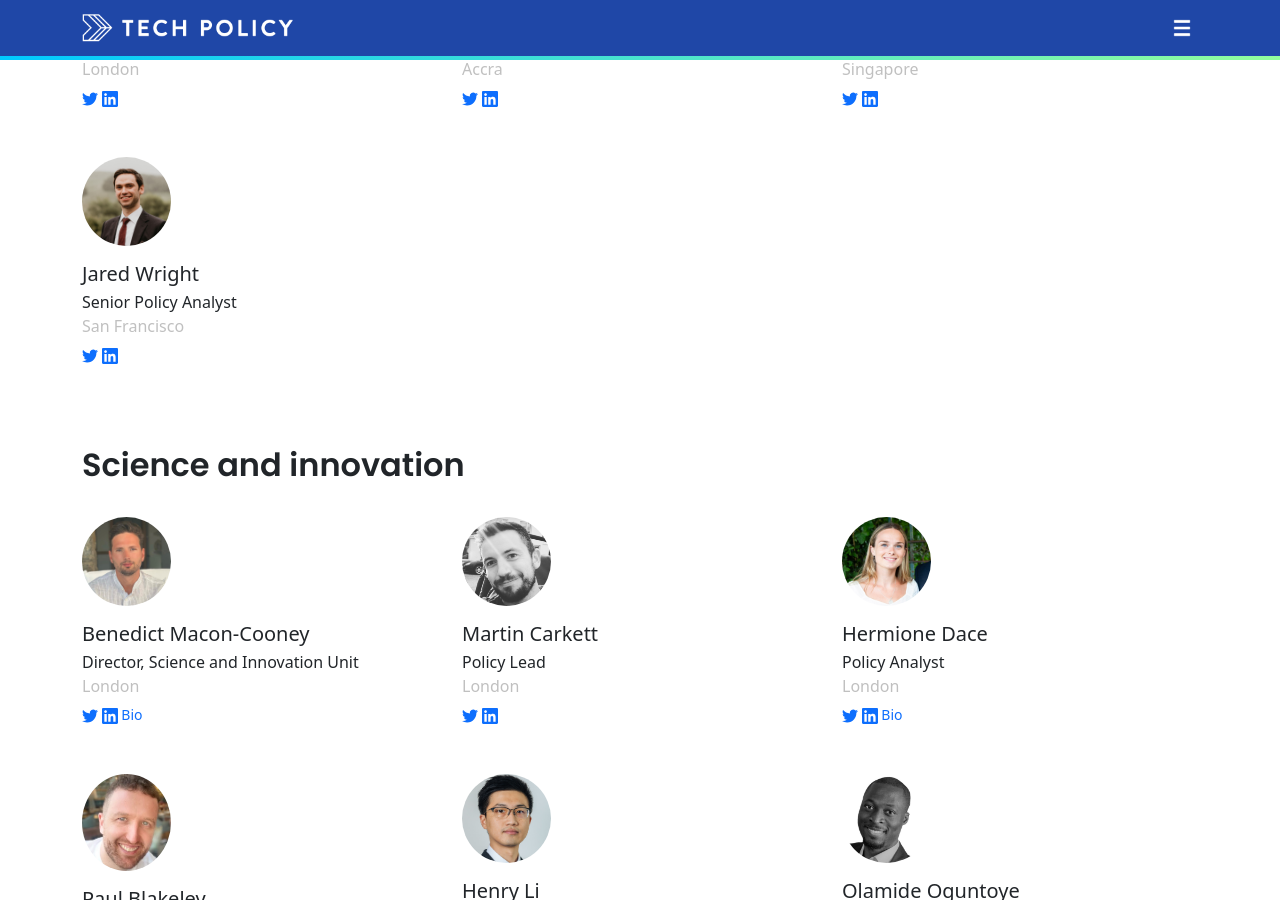
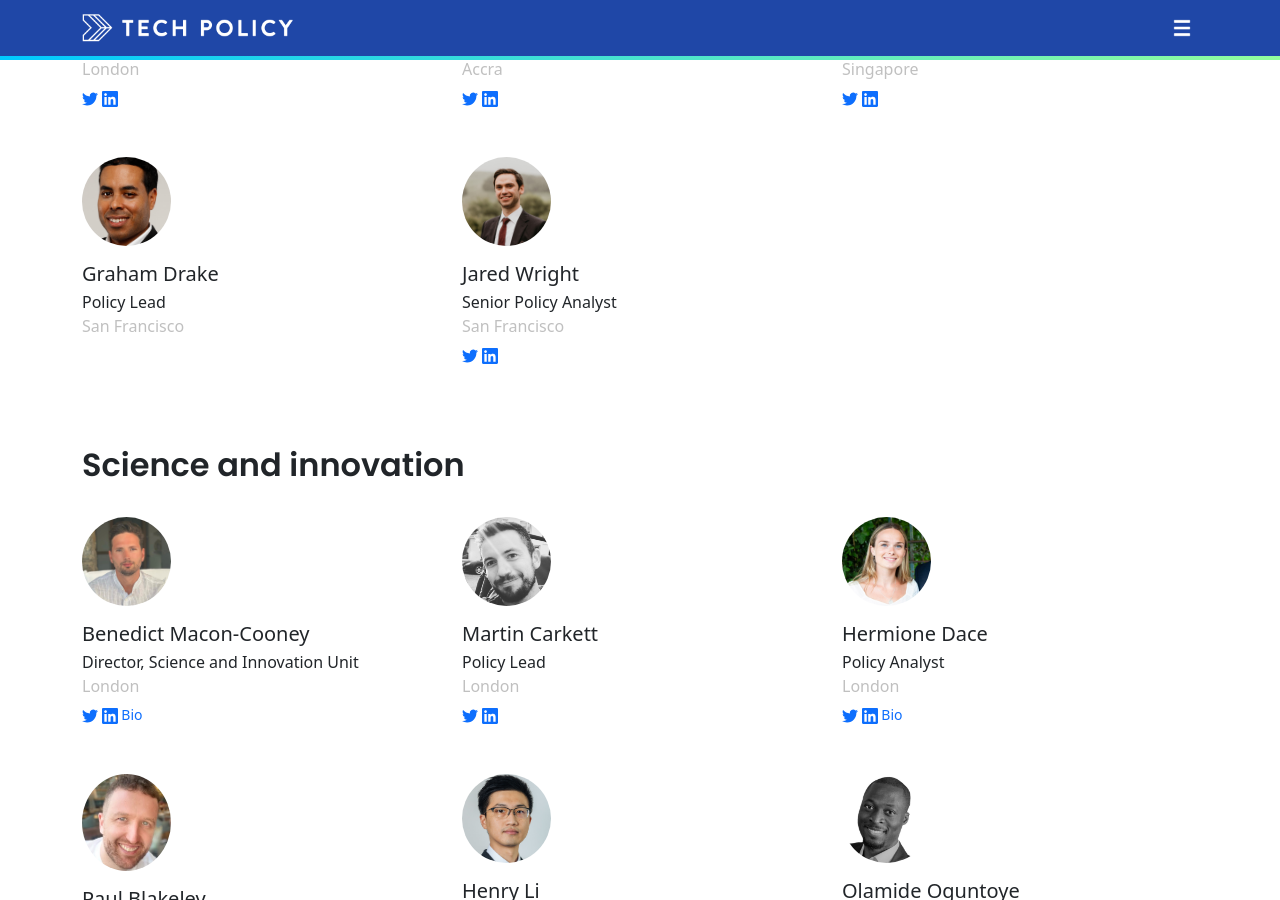
Before and after one commit to techpolicyio/techpolicyio.github.io, a Jekyll site: the page built from pages/people.md, in a window 1280 px wide and 900 px high, scrolled down 2092 px. Built offline with Jekyll 4.4.1, drawn with Linux system fonts in a browser that asks for light colours.

Commit message:
Update team.yml

```diff
--- a/_data/team.yml
+++ b/_data/team.yml
@@ -142,6 +142,14 @@
   tbi:
   tw: peichintay
   li: peichintay
+- name: Graham Drake
+  title: Policy Lead
+  unit: dgu
+  geo: San Francisco
+  img: Graham Drake.jpg
+  tbi:
+  tw:
+  li:
 - name: Jared Wright
   title: Senior Policy Analyst
   unit: dgu
```
